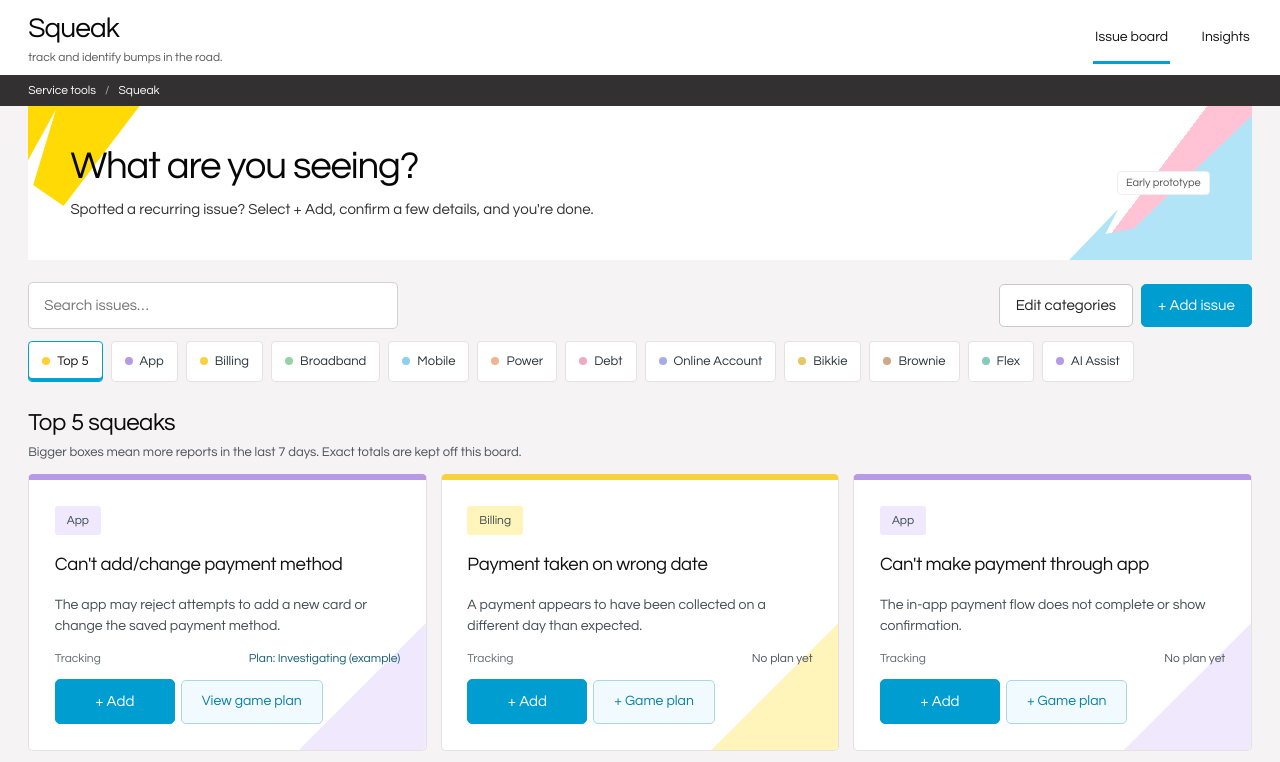
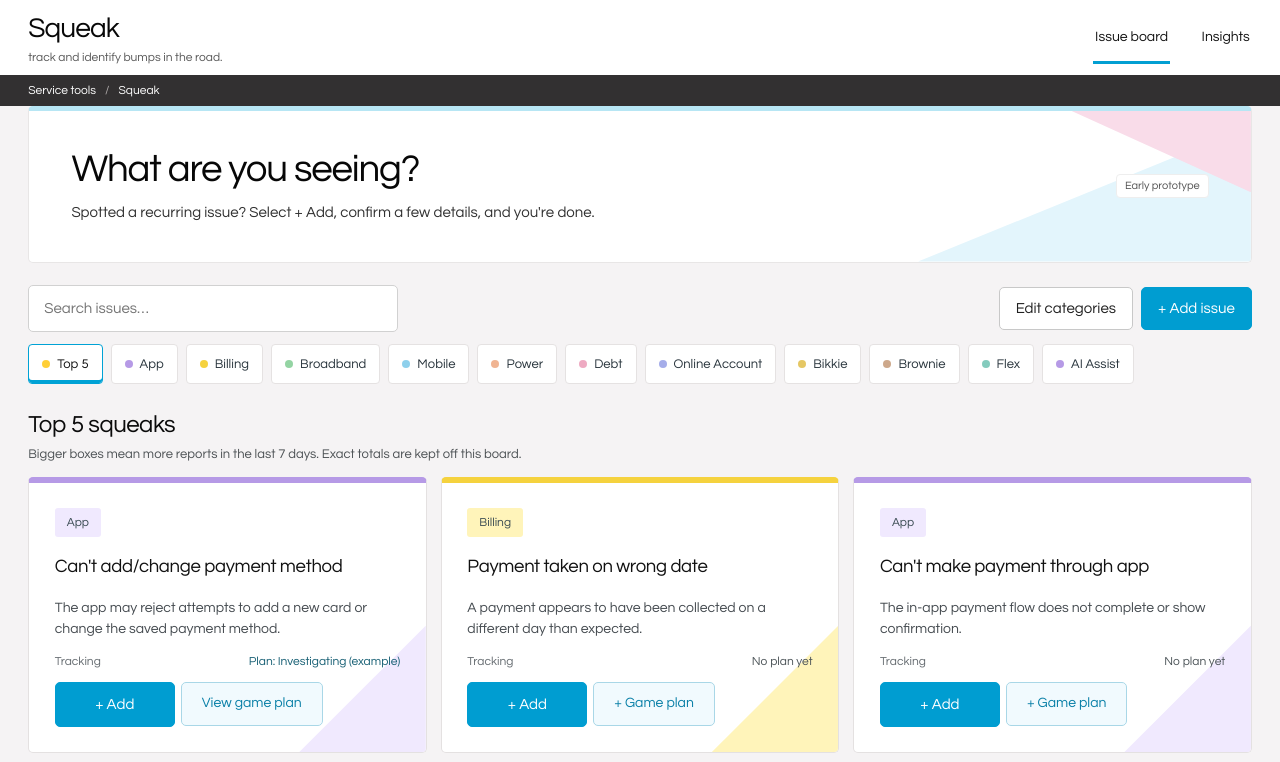
Before and after one commit to maryybutler/service-signal-demo, a plain HTML site: page index.html in a window 1280 px wide. Shown: the top 762 px of the page. Drawn offline with Linux system fonts and the light colour scheme.

Commit message:
Squeak Demo index.html

```diff
--- a/index.html
+++ b/index.html
@@ -1,4 +1,3 @@
-
 <!doctype html>
 <html lang="en-NZ">
 <head>
@@ -248,7 +247,10 @@
     .roadtrip-strip .separator { color: #b1acac; }
     main { padding-top: 16px; }
     .intro {
-      background: linear-gradient(127deg, transparent 0 88%, #ffc3d5 88% 93%, transparent 93%), #fff;
+      background: #fff;
+      border: 1px solid #e8e6e6;
+      border-top: 5px solid #b7e6f4;
+      border-radius: 5px;
       min-height: 154px;
       padding: clamp(25px, 3vw, 38px) clamp(23px, 3.3vw, 46px);
       position: relative;
@@ -259,14 +261,18 @@
     }
     .intro::before, .intro::after { content: ''; position: absolute; pointer-events: none; z-index: 0; }
     .intro::before {
-      top: -110px; left: -185px; height: 210px; width: 380px;
-      background: #ffda05;
-      clip-path: polygon(0 0, 100% 0, 58% 100%, 50% 90%, 56% 54%, 42% 100%, 0 100%);
+      right: 0; bottom: 0;
+      width: clamp(155px, 26vw, 380px);
+      height: 100%;
+      background: #e3f5fc;
+      clip-path: polygon(100% 10%, 100% 100%, 0 100%);
     }
     .intro::after {
-      right: -8px; bottom: -28px; width: clamp(110px, 17vw, 280px); height: 180px;
-      background: #b0e4f6;
-      clip-path: polygon(100% 0, 100% 100%, 0 100%, 35% 56%, 29% 70%, 42% 67%);
+      right: 0; top: 0;
+      width: clamp(95px, 14vw, 195px);
+      height: 54%;
+      background: #f9dce9;
+      clip-path: polygon(100% 0, 100% 100%, 0 0);
     }
     .intro > * { position: relative; z-index: 1; }
     .intro h1 { font-size: clamp(29px, 3vw, 41px); color: #070707; letter-spacing: -1.15px; line-height: 1.1; margin-bottom: 11px; }
```
